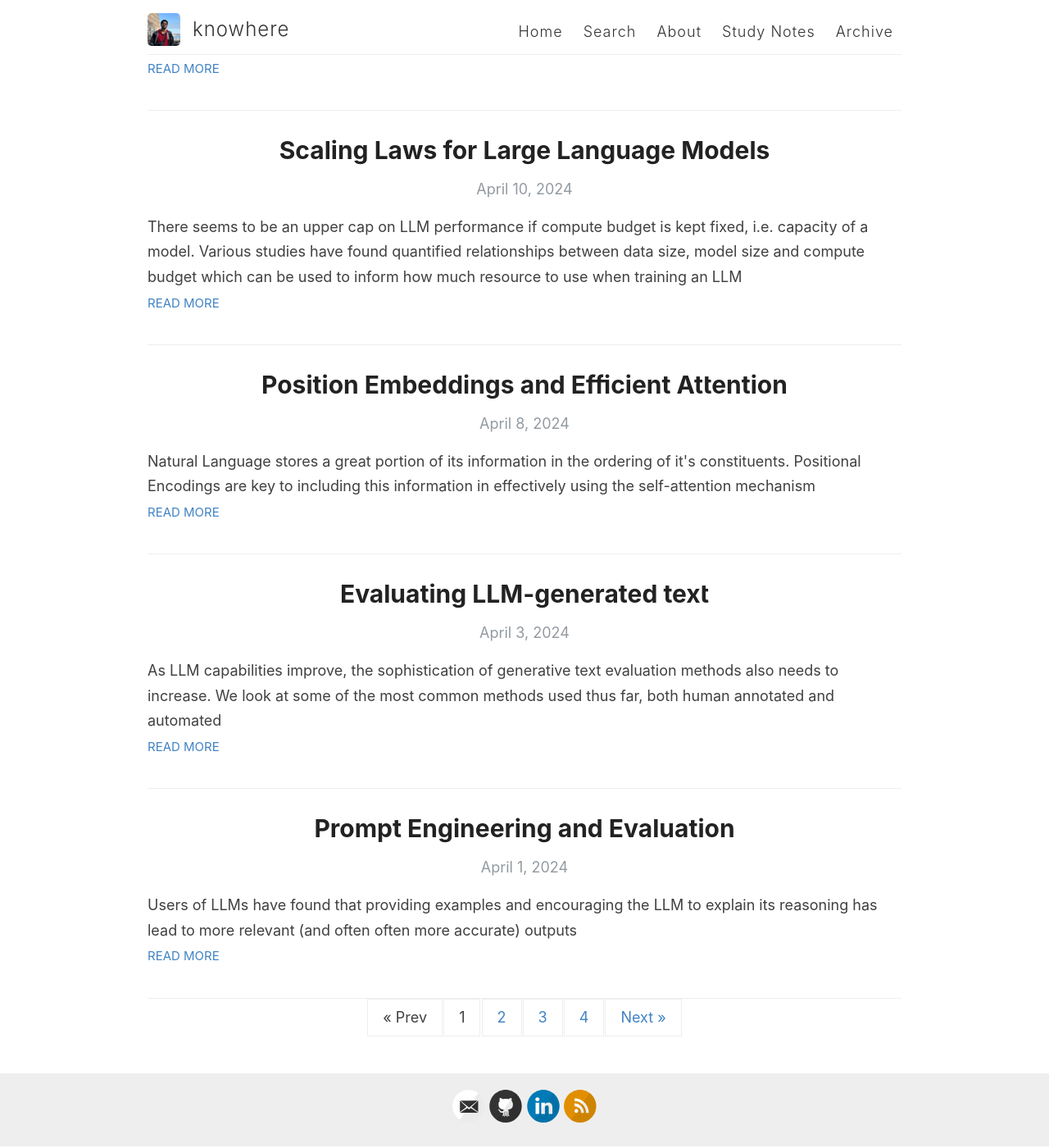
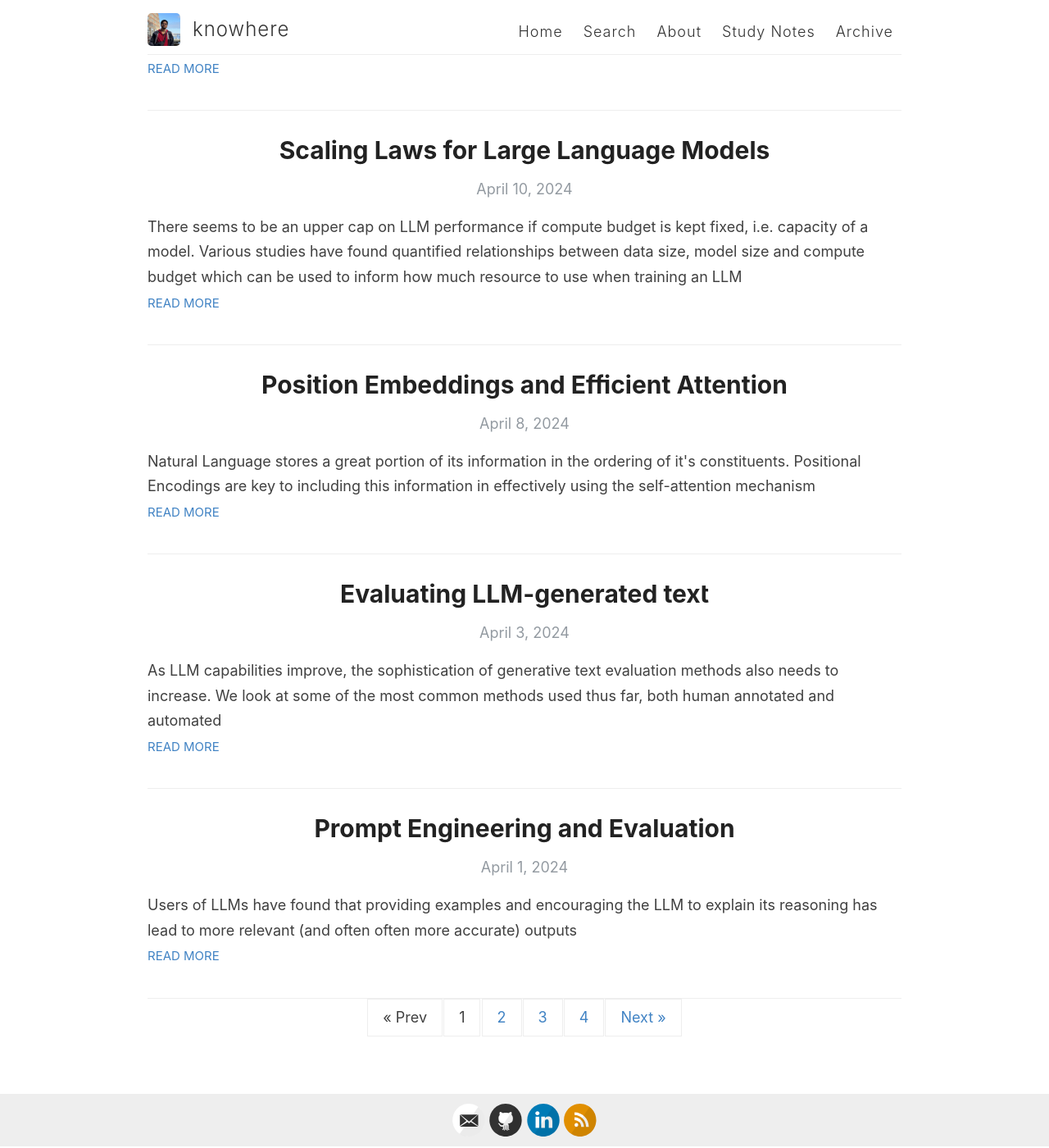
Before and after one commit to harsh-seth/knowhere, a Jekyll site: the page built from index.html, in a window 1280 px wide and 1400 px high, scrolled down 680 px. Shown: the whole window at 82% size. Built offline with Jekyll 4.4.1, drawn with Linux system fonts in a browser that asks for light colours; the list of posts is cut into pages by our own code.

Commit message:
layout(footer): Reduced footer size

```diff
--- a/assets/style.scss
+++ b/assets/style.scss
@@ -473,12 +473,12 @@ nav {
   position: absolute;
   bottom: 0;
   width: 100%;
-  height: 89px;
+  height: 4rem;
   background-color: $lightGray;
 }
 
 footer {
-  padding: 20px 0;
+  padding: 0.75rem 0 0.25rem;
   text-align: center;
 }
 
```
